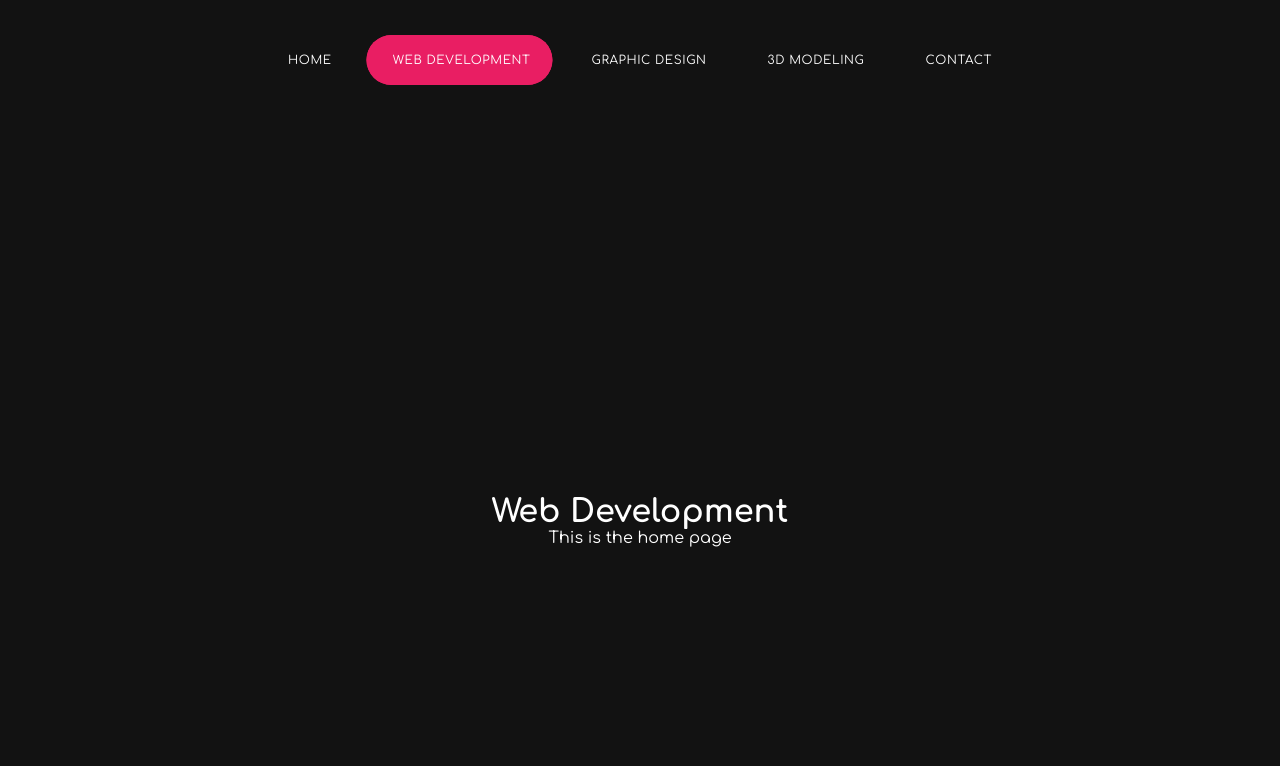
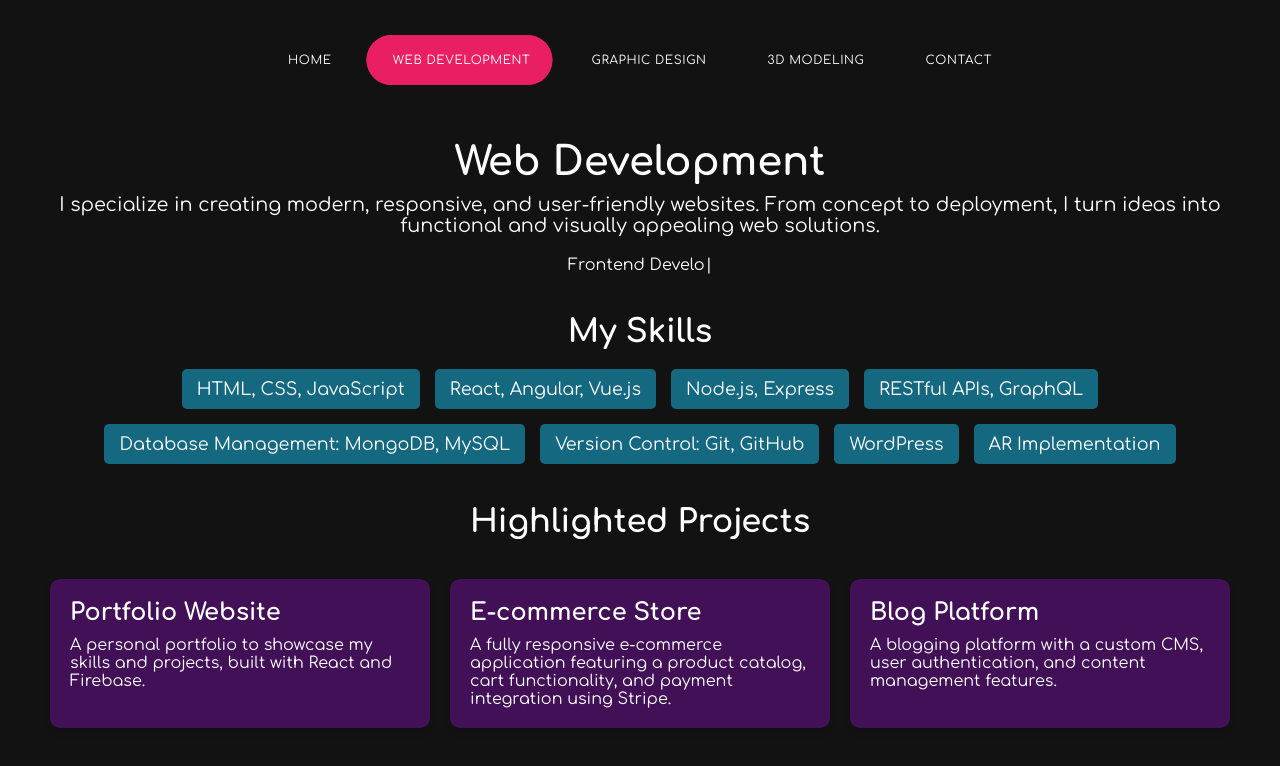
Before and after one commit to jberrazuetasubia/portfolio_juanberrazueta, a React (Create React App) app: page /web-development in a window 1280 px wide. Shown: the top 766 px of the page. Built offline with nearby package versions, Linux system fonts and the light colour scheme.

Commit message:
adding contact, web development, firebase, etc

```diff
--- a/src/components/Contact/Contact.js
+++ b/src/components/Contact/Contact.js
@@ -1,8 +1,44 @@
-import React from 'react';
-import Typewriter from 'typewriter-effect';
+import React, { useState } from 'react';
+import { collection, addDoc } from 'firebase/firestore';
+import db from '../../firebaseConfig.js';
 import './Contact.scss';
 
+import Typewriter from 'typewriter-effect';
 const Contact = () => {
+    const [formData, setFormData] = useState({
+        name: '',
+        email: '',
+        message: '',
+    });
+    const [status, setStatus] = useState('');
+
+    const handleChange = (e) => {
+        setFormData({ ...formData, [e.target.name]: e.target.value });
+    };
+
+    const handleSubmit = async (e) => {
+        e.preventDefault();
+        try {
+            // Add the document to Firestore
+            await addDoc(collection(db, 'contacts'), {
+                name: formData.name,
+                email: formData.email,
+                message: formData.message,
+                timestamp: new Date(),
+            });
+
+            // Log the submitted information to the console
+            console.log('Submitted Contact Information:', formData);
+
+            // Update status and reset form
+            setStatus('Message sent successfully!');
+            setFormData({ name: '', email: '', message: '' });
+        } catch (error) {
+            console.error('Error adding document: ', error);
+            setStatus('Failed to send the message. Please try again later.');
+        }
+    };
+
     return (
         <div className="contact">
             <div className="contact-wrapper">
@@ -21,17 +57,30 @@ const Contact = () => {
                         }}
                     />
                 </div>
-                <p>
-                    Reach out to discuss your ideas, ask questions, or just say hi!
-                </p>
-                <form className="contact-form">
+                  <form className="contact-form" onSubmit={handleSubmit}>
                     <div className="form-group">
                         <label htmlFor="name">Name</label>
-                        <input type="text" id="name" name="name" placeholder="Your Name" required />
+                        <input
+                            type="text"
+                            id="name"
+                            name="name"
+                            placeholder="Your Name"
+                            value={formData.name}
+                            onChange={handleChange}
+                            required
+                        />
                     </div>
                     <div className="form-group">
                         <label htmlFor="email">Email</label>
-                        <input type="email" id="email" name="email" placeholder="Your Email" required />
+                        <input
+                            type="email"
+                            id="email"
+                            name="email"
+                            placeholder="Your Email"
+                            value={formData.email}
+                            onChange={handleChange}
+                            required
+                        />
                     </div>
                     <div className="form-group">
                         <label htmlFor="message">Message</label>
@@ -40,6 +89,8 @@ const Contact = () => {
                             name="message"
                             placeholder="Your Message"
                             rows="5"
+                            value={formData.message}
+                            onChange={handleChange}
                             required
                         ></textarea>
                     </div>
@@ -47,6 +98,7 @@ const Contact = () => {
                         Send Message
                     </button>
                 </form>
+                {status && <p className="status-message">{status}</p>}
             </div>
         </div>
     );
--- a/src/components/Contact/Contact.scss
+++ b/src/components/Contact/Contact.scss
@@ -3,8 +3,8 @@
     display: flex;
     justify-content: center;
     align-items: center;
-    min-height: 100vh;
     padding: 20px;
+    margin-top:150px;
 
     .contact-wrapper {
         max-width: 600px;
@@ -17,7 +17,7 @@
         }
 
         .typewriter-effect {
-            margin: 15px 0;
+            margin: 50px 0;
             font-size: 1.2rem;
             font-style: italic;
             color: #d114db; /* Highlighted for emphasis */
@@ -80,6 +80,16 @@
             }
         }
     }
+    .status-message {
+        margin-top: 20px;
+        font-size: 1rem;
+        color: #4caf50; // Success
+    }
+
+    .status-message.error {
+        color: #f44336; // Error
+    }
+
 }
 
 @media (max-width: 800px) {
--- a/src/components/Home/Home.scss
+++ b/src/components/Home/Home.scss
@@ -36,7 +36,7 @@
             }
 
             .typewriter-effect{
-                font-size: 1rem;
+                font-size: 1.2rem;
                 font-style: italic;
             }
             .explore-button {
--- a/src/components/Web_Development/WebDevelopment.js
+++ b/src/components/Web_Development/WebDevelopment.js
@@ -1,11 +1,61 @@
 import React from 'react';
-
+import Typewriter from 'typewriter-effect';
+import './WebDevelopment.scss';
 
 const WebDevelopment = () => {
-    return(
-        <div className="home">
-            <h1>Web Development</h1>
-            <p>This is the home page</p>
+    return (
+        <div className="web-development">
+            <div className="intro-section">
+                <h1>Web Development</h1>
+                <p>
+                    I specialize in creating modern, responsive, and user-friendly websites.
+                    From concept to deployment, I turn ideas into functional and visually appealing web solutions.
+                </p>
+                <Typewriter
+                    options={{
+                        strings: ['Frontend Development', 'Backend Development', 'Full-Stack Solutions'],
+                        autoStart: true,
+                        loop: true,
+                    }}
+                />
+            </div>
+
+            <div className="skills-section">
+                <h2>My Skills</h2>
+                <ul className="skills-list">
+                    <li>HTML, CSS, JavaScript</li>
+                    <li>React, Angular, Vue.js</li>
+                    <li>Node.js, Express</li>
+                    <li>RESTful APIs, GraphQL</li>
+                    <li>Database Management: MongoDB, MySQL</li>
+                    <li>Version Control: Git, GitHub</li>
+                    <li>WordPress</li>
+                    <li>AR Implementation</li>
+                </ul>
+            </div>
+
+            <div className="projects-section">
+                <h2>Highlighted Projects</h2>
+                <div className="projects-wrapper">
+                    <div className="project-card">
+                        <h3>Portfolio Website</h3>
+                        <p>A personal portfolio to showcase my skills and projects, built with React and Firebase.</p>
+                    </div>
+                    <div className="project-card">
+                        <h3>E-commerce Store</h3>
+                        <p>
+                            A fully responsive e-commerce application featuring a product catalog, cart functionality, and
+                            payment integration using Stripe.
+                        </p>
+                    </div>
+                    <div className="project-card">
+                        <h3>Blog Platform</h3>
+                        <p>
+                            A blogging platform with a custom CMS, user authentication, and content management features.
+                        </p>
+                    </div>
+                </div>
+            </div>
         </div>
     );
 };
--- a/src/components/Web_Development/WebDevelopment.scss
+++ b/src/components/Web_Development/WebDevelopment.scss
@@ -0,0 +1,103 @@
+.web-development {
+    padding: 20px;
+    color: #fff;
+    display: flex;
+    flex-direction: column;
+    gap: 40px;
+
+    .intro-section {
+        text-align: center;
+
+        h1 {
+            font-size: 2.5rem;
+            margin-bottom: 10px;
+        }
+
+        p {
+            font-size: 1.2rem;
+            margin-bottom: 20px;
+        }
+    }
+
+    .skills-section {
+        h2 {
+            font-size: 2rem;
+            margin-bottom: 20px;
+            text-align: center;
+        }
+
+        .skills-list {
+            display: flex;
+            flex-wrap: wrap;
+            justify-content: center;
+            gap: 15px;
+            list-style: none;
+            padding: 0;
+
+            li {
+                font-size: 1.1rem;
+                background: #146980;
+                padding: 10px 15px;
+                border-radius: 5px;
+                color: #fff;
+                text-align: center;
+            }
+        }
+    }
+
+    .projects-section {
+        h2 {
+            font-size: 2rem;
+            margin-bottom: 20px;
+            text-align: center;
+        }
+
+        .projects-wrapper {
+            display: flex;
+            flex-wrap: wrap;
+            justify-content: center;
+            gap: 20px;
+            padding: 20px;
+
+            .project-card {
+                background: #421057;
+                color: #fff;
+                padding: 20px;
+                border-radius: 10px;
+                width: calc(33.33% - 20px);
+                box-shadow: 0 4px 6px rgba(0, 0, 0, 0.1);
+                transition: transform 0.3s ease;
+
+                h3 {
+                    font-size: 1.5rem;
+                    margin-bottom: 10px;
+                }
+
+                p {
+                    font-size: 1rem;
+                }
+
+                &:hover {
+                    transform: translateY(-5px);
+                }
+            }
+        }
+    }
+
+    // Responsive Design
+    @media (max-width: 1024px) {
+        .projects-wrapper .project-card {
+            width: calc(50% - 20px);
+        }
+    }
+
+    @media (max-width: 768px) {
+        .projects-wrapper .project-card {
+            width: 100%;
+        }
+
+        .skills-list {
+            flex-direction: column;
+        }
+    }
+}
--- a/src/firebase.js
+++ b/src/firebaseConfig.js
@@ -1,6 +1,7 @@
 // Import the functions you need from the SDKs you need
 import { initializeApp } from "firebase/app";
 import { getAnalytics } from "firebase/analytics";
+import { getFirestore } from 'firebase/firestore';
 // TODO: Add SDKs for Firebase products that you want to use
 // https://firebase.google.com/docs/web/setup#available-libraries
 
@@ -19,3 +20,7 @@ const firebaseConfig = {
 // Initialize Firebase
 const app = initializeApp(firebaseConfig);
 const analytics = getAnalytics(app);
+// Initialize Firestore
+const db = getFirestore(app);
+
+export default db;
```
